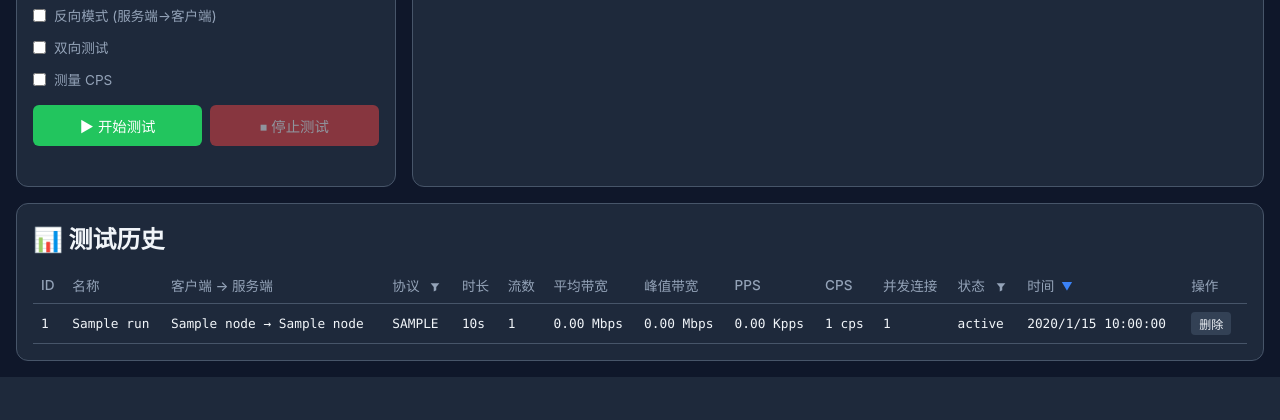
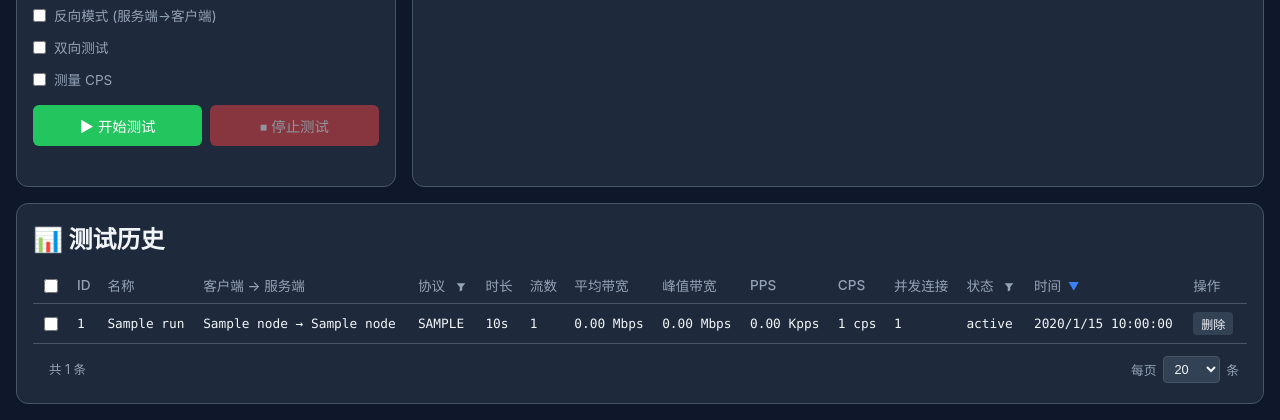
Before and after one commit to chenxin-ucloud/Performance-test, a Flask app: page / in a window 1280 px wide. Shown: the part 912-1332 px from the top of the page. Before the commit the page ends 1289 px from the top, so only its background shows below. Run offline with Flask 3, Linux system fonts and the light colour scheme; tables that the repository leaves empty hold one stand-in row (values such as "Sample post").

Commit message:
feat: 添加批量删除测试记录功能，支持选择和分页，优化用户操作体验

```diff
--- a/center/routes/api.py
+++ b/center/routes/api.py
@@ -216,6 +216,23 @@ def delete_test(test_id):
     return jsonify({"message": "deleted"})
 
 
+@api_bp.route("/api/tests/batch/delete", methods=["POST"])
+def batch_delete_tests():
+    """Delete multiple test runs (and their cascaded results) at once."""
+    data = request.get_json() or {}
+    ids = data.get("ids") or []
+    if not isinstance(ids, list) or not ids:
+        return jsonify({"error": "ids list is required"}), 400
+    deleted = 0
+    for tid in ids:
+        test = TestRun.query.get(tid)
+        if test:
+            db.session.delete(test)
+            deleted += 1
+    db.session.commit()
+    return jsonify({"deleted": deleted})
+
+
 @api_bp.route("/api/tests/start", methods=["POST"])
 def start_test():
     data = request.get_json() or {}
--- a/center/static/css/style.css
+++ b/center/static/css/style.css
@@ -306,6 +306,86 @@ body {
     transition: border-color 0.15s, color 0.15s;
 }
 .clear-filter-btn:hover { border-color: var(--accent-blue); color: var(--accent-blue); }
+
+/* Checkbox column (batch select) */
+.history-table-wrapper th.th-check,
+.history-table-wrapper td.td-check {
+    width: 36px;
+    text-align: center;
+    padding: 0.45rem 0.3rem;
+}
+.history-table-wrapper th.th-check input,
+.history-table-wrapper td.td-check input {
+    width: 14px;
+    height: 14px;
+    cursor: pointer;
+    accent-color: var(--accent-blue);
+    vertical-align: middle;
+}
+.history-table-wrapper td.td-check { cursor: default; }
+
+/* Batch delete button */
+.batch-delete-btn {
+    padding: 0.25rem 0.7rem;
+    font-size: 0.78rem;
+    background: rgba(239,68,68,0.12);
+    border: 1px solid var(--accent-red);
+    color: var(--accent-red);
+    border-radius: 5px;
+    cursor: pointer;
+    transition: background 0.15s, color 0.15s;
+}
+.batch-delete-btn:hover { background: var(--accent-red); color: white; }
+
+/* Pagination bar */
+.pagination-bar {
+    display: flex;
+    align-items: center;
+    justify-content: space-between;
+    gap: 1rem;
+    padding: 0.75rem 0.5rem 0.25rem;
+    flex-wrap: wrap;
+}
+.pagination {
+    display: flex;
+    align-items: center;
+    gap: 0.25rem;
+    flex-wrap: wrap;
+}
+.page-btn {
+    padding: 0.3rem 0.6rem;
+    font-size: 0.8rem;
+    background: var(--bg-card);
+    color: var(--text-primary);
+    border: 1px solid var(--border-color);
+    border-radius: 4px;
+    cursor: pointer;
+    min-width: 34px;
+    white-space: nowrap;
+}
+.page-btn:hover:not(:disabled) { border-color: var(--accent-blue); color: var(--accent-blue); }
+.page-btn.active { background: var(--accent-blue); border-color: var(--accent-blue); color: white; cursor: default; }
+.page-btn:disabled { opacity: 0.4; cursor: not-allowed; }
+.page-ellipsis { color: var(--text-secondary); padding: 0 0.2rem; }
+.page-info { color: var(--text-secondary); font-size: 0.78rem; margin-left: 0.5rem; }
+.per-page {
+    display: flex;
+    align-items: center;
+    gap: 0.4rem;
+    color: var(--text-secondary);
+    font-size: 0.8rem;
+}
+.per-page select {
+    padding: 0.25rem 0.4rem;
+    font-size: 0.8rem;
+    background: var(--bg-card);
+    color: var(--text-primary);
+    border: 1px solid var(--border-color);
+    border-radius: 4px;
+    cursor: pointer;
+}
+.per-page select:focus { outline: none; border-color: var(--accent-blue); }
+
 .status-pending { color: var(--text-secondary); }
 .status-running { color: var(--accent-blue); }
 .status-completed { color: var(--accent-green); }
--- a/center/static/js/api.js
+++ b/center/static/js/api.js
@@ -56,6 +56,7 @@ const getTest = (id) => apiGet(`/api/tests/${id}`);
 const startTest = (config) => apiPost('/api/tests/start', config);
 const stopTest = (id) => apiPost(`/api/tests/${id}/stop`);
 const deleteTest = (id) => apiDelete(`/api/tests/${id}`);
+const batchDeleteTests = (ids) => apiPost('/api/tests/batch/delete', { ids });
 
 // Results
 const getResults = (id) => apiGet(`/api/tests/${id}/results`);
--- a/center/static/js/app.js
+++ b/center/static/js/app.js
@@ -377,6 +377,16 @@ async function finishTest(status, errorMsg) {
 let historySort = { field: 'started_at', order: 'desc' };
 let historyFilter = { protocol: '', status: '' };
 let activeFilterMenu = null;
+let historyPage = 1;
+let historyPerPage = 20;
+let historyTotal = 0;
+let historyPages = 1;
+let historySelected = new Set();
+
+function resetToFirstPage() {
+    historyPage = 1;
+    historySelected.clear();
+}
 
 function sortBy(field) {
     if (historySort.field === field) {
@@ -385,6 +395,7 @@ function sortBy(field) {
         historySort.field = field;
         historySort.order = 'asc';
     }
+    resetToFirstPage();
     updateSortIndicators();
     loadHistory();
 }
@@ -423,6 +434,7 @@ function filterBy(field, value) {
     historyFilter[field] = value;
     closeFilterMenus();
     updateFilterChips();
+    resetToFirstPage();
     loadHistory();
 }
 
@@ -435,6 +447,7 @@ function clearFilters() {
     historyFilter = { protocol: '', status: '' };
     closeFilterMenus();
     updateFilterChips();
+    resetToFirstPage();
     loadHistory();
 }
 
@@ -464,13 +477,112 @@ document.addEventListener('click', (e) => {
 
 async function loadHistory() {
     try {
-        const data = await getTests(1, 20, historySort, historyFilter);
+        const data = await getTests(historyPage, historyPerPage, historySort, historyFilter);
+        historyTotal = data.total || 0;
+        historyPages = data.pages || 1;
+        // Clamp page if out of range (e.g. after deletions)
+        if (historyPage > historyPages && historyPages > 0) {
+            historyPage = historyPages;
+        }
         renderHistory(data.items || []);
         updateSortIndicators();
         updateFilterChips();
+        renderPagination();
+        updateBatchBar();
+        updateSelectAllCb();
     } catch (e) {
         console.error('Failed to load history:', e);
     }
+}
+
+// ===== Batch select + pagination =====
+
+function selectAll(checked) {
+    const cbs = document.querySelectorAll('#historyTableBody input[type=checkbox][data-id]');
+    cbs.forEach(cb => {
+        cb.checked = checked;
+        const id = parseInt(cb.dataset.id);
+        if (checked) historySelected.add(id);
+        else historySelected.delete(id);
+    });
+    updateBatchBar();
+}
+
+function toggleSelect(id, checked) {
+    if (checked) historySelected.add(id);
+    else historySelected.delete(id);
+    updateBatchBar();
+    updateSelectAllCb();
+}
+
+function updateBatchBar() {
+    const n = historySelected.size;
+    const cnt = document.getElementById('selectedCount');
+    const btn = document.getElementById('batchDeleteBtn');
+    if (cnt) cnt.textContent = n;
+    if (btn) btn.style.display = n > 0 ? '' : 'none';
+}
+
+function updateSelectAllCb() {
+    const cbs = document.querySelectorAll('#historyTableBody input[type=checkbox][data-id]');
+    const allChecked = cbs.length > 0 && Array.from(cbs).every(cb => cb.checked);
+    const cb = document.getElementById('selectAllCb');
+    if (cb) cb.checked = allChecked;
+}
+
+async function batchDelete() {
+    const ids = Array.from(historySelected);
+    if (!ids.length) return;
+    if (!confirm(`确定删除选中的 ${ids.length} 条测试记录?该操作不可恢复。`)) return;
+    try {
+        const res = await batchDeleteTests(ids);
+        historySelected.clear();
+        // If the current page is now empty, step back one page
+        const remaining = historyTotal - res.deleted;
+        const maxPage = Math.max(1, Math.ceil(remaining / historyPerPage));
+        if (historyPage > maxPage) historyPage = maxPage;
+        loadHistory();
+    } catch (e) {
+        alert('批量删除失败: ' + e.message);
+    }
+}
+
+function changePage(p) {
+    if (p < 1 || p > historyPages || p === historyPage) return;
+    historyPage = p;
+    historySelected.clear();
+    loadHistory();
+}
+
+function changePerPage(n) {
+    historyPerPage = parseInt(n) || 20;
+    resetToFirstPage();
+    loadHistory();
+}
+
+function renderPagination() {
+    const cont = document.getElementById('pagination');
+    if (!cont) return;
+    const cur = historyPage, total = historyPages;
+    if (total <= 1) {
+        cont.innerHTML = `<span class="page-info">共 ${historyTotal} 条</span>`;
+        return;
+    }
+    let html = '';
+    html += `<button class="page-btn" ${cur <= 1 ? 'disabled' : ''} onclick="changePage(${cur - 1})">‹ 上一页</button>`;
+    let start = Math.max(1, cur - 2);
+    let end = Math.min(total, start + 4);
+    start = Math.max(1, end - 4);
+    if (start > 1) html += `<button class="page-btn" onclick="changePage(1)">1</button>`;
+    if (start > 2) html += `<span class="page-ellipsis">…</span>`;
+    for (let i = start; i <= end; i++) {
+        html += `<button class="page-btn ${i === cur ? 'active' : ''}" onclick="changePage(${i})">${i}</button>`;
+    }
+    if (end < total - 1) html += `<span class="page-ellipsis">…</span>`;
+    if (end < total) html += `<button class="page-btn" onclick="changePage(${total})">${total}</button>`;
+    html += `<button class="page-btn" ${cur >= total ? 'disabled' : ''} onclick="changePage(${cur + 1})">下一页 ›</button>`;
+    html += `<span class="page-info">第 ${cur}/${total} 页 · 共 ${historyTotal} 条</span>`;
+    cont.innerHTML = html;
 }
 
 function renderHistory(tests) {
@@ -486,6 +598,7 @@ function renderHistory(tests) {
         const connDisplay = t.conns_succeeded != null ? t.conns_succeeded.toLocaleString() : '-';
         return `
         <tr onclick="showTestDetail(${t.id})" style="cursor:pointer">
+            <td class="td-check"><input type="checkbox" data-id="${t.id}" ${historySelected.has(t.id) ? 'checked' : ''} onclick="event.stopPropagation(); toggleSelect(${t.id}, this.checked)"></td>
             <td>${t.id}</td>
             <td>${escapeHtml(t.name || '-')}</td>
             <td>${escapeHtml(clientName)} → ${escapeHtml(serverName)}</td>
@@ -511,6 +624,11 @@ async function deleteTestItem(id) {
     if (!confirm('确定删除该测试记录?')) return;
     try {
         await deleteTest(id);
+        historySelected.delete(id);
+        // Step back if the current page becomes empty
+        const remaining = historyTotal - 1;
+        const maxPage = Math.max(1, Math.ceil(remaining / historyPerPage));
+        if (historyPage > maxPage) historyPage = maxPage;
         loadHistory();
     } catch (e) {
         alert('删除失败: ' + e.message);
--- a/center/templates/index.html
+++ b/center/templates/index.html
@@ -154,11 +154,13 @@
         <div class="history-head">
             <h2>📊 测试历史</h2>
             <button id="clearFilterBtn" class="clear-filter-btn" onclick="clearFilters()" style="display:none">↩ 返回列表</button>
+            <button id="batchDeleteBtn" class="batch-delete-btn" onclick="batchDelete()" style="display:none">🗑 删除选中 (<span id="selectedCount">0</span>)</button>
         </div>
         <div class="history-table-wrapper">
             <table id="historyTable">
                 <thead>
                     <tr>
+                        <th class="th-check"><input type="checkbox" id="selectAllCb" onclick="selectAll(this.checked)" title="全选当前页"></th>
                         <th>ID</th>
                         <th class="th-sortable" onclick="sortBy('name')">名称 <span id="sort-name" class="sort-indicator"></span></th>
                         <th>客户端 → 服务端</th>
@@ -198,6 +200,19 @@
                 </thead>
                 <tbody id="historyTableBody"></tbody>
             </table>
+        </div>
+        <div class="pagination-bar">
+            <div class="pagination" id="pagination"></div>
+            <div class="per-page">
+                <span>每页</span>
+                <select id="perPageSelect" onchange="changePerPage(this.value)">
+                    <option value="10">10</option>
+                    <option value="20" selected>20</option>
+                    <option value="50">50</option>
+                    <option value="100">100</option>
+                </select>
+                <span>条</span>
+            </div>
         </div>
     </section>
 
```
